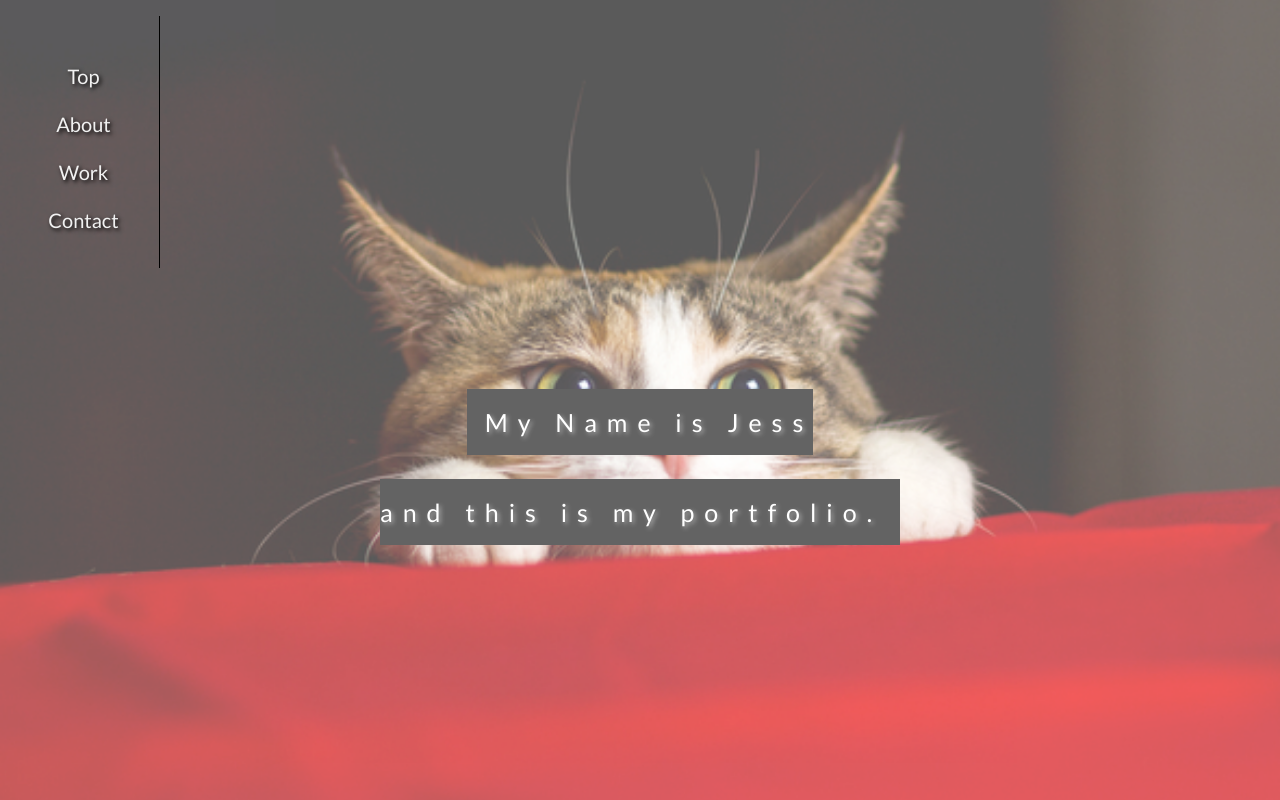
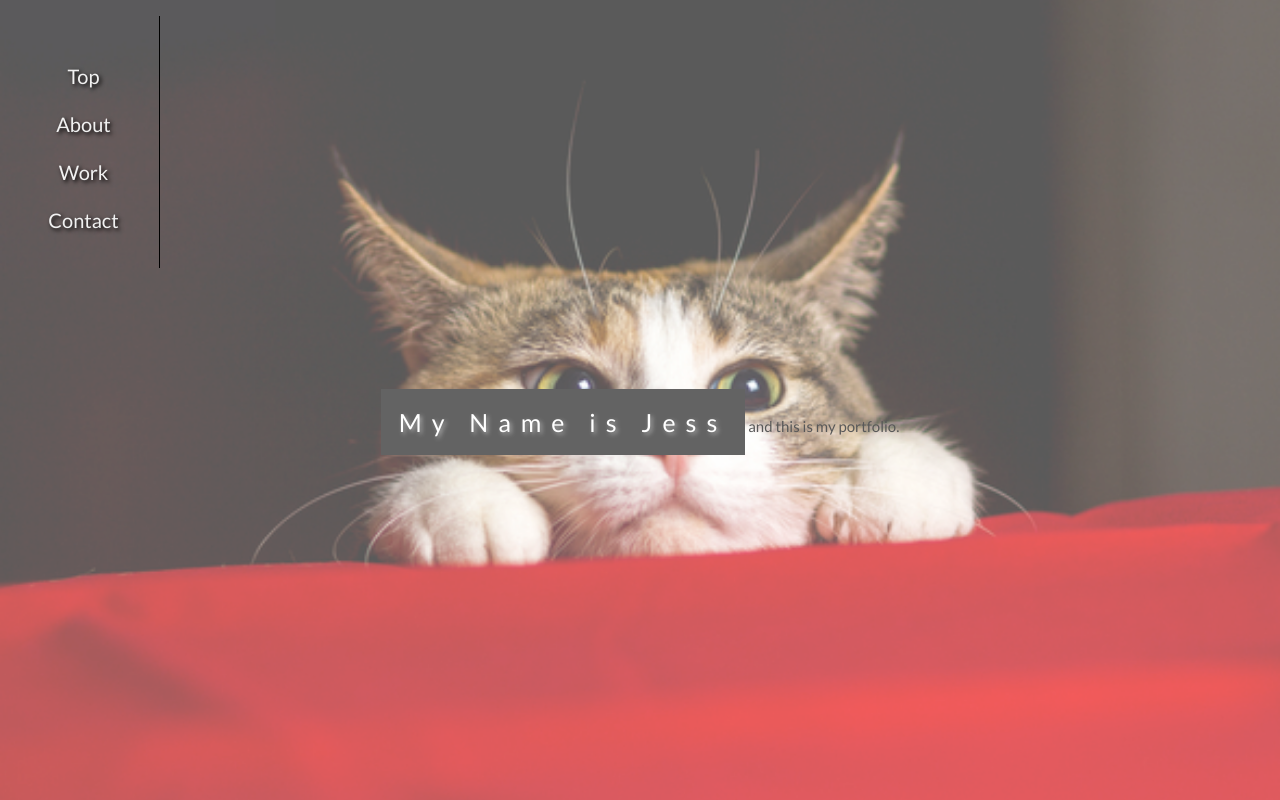
Before and after one commit to jessmichaud488/jessmichaud488.github.io, a plain HTML site: page index.html in a window 1280 px wide. Shown: the top 800 px of the page. Drawn offline with Linux system fonts and the light colour scheme.

Commit message:
Fixed spacing on span

```diff
--- a/index.html
+++ b/index.html
@@ -30,8 +30,8 @@
 
 <div class="bgimg-1">
   <div class="caption">
-  <span class="border">My Name is Jess<br><br>
-    and this is my portfolio.</span>
+  <span class="border">My Name is Jess</span>
+  <span>and this is my portfolio.</span>
   </div>
 </div>
 
```
